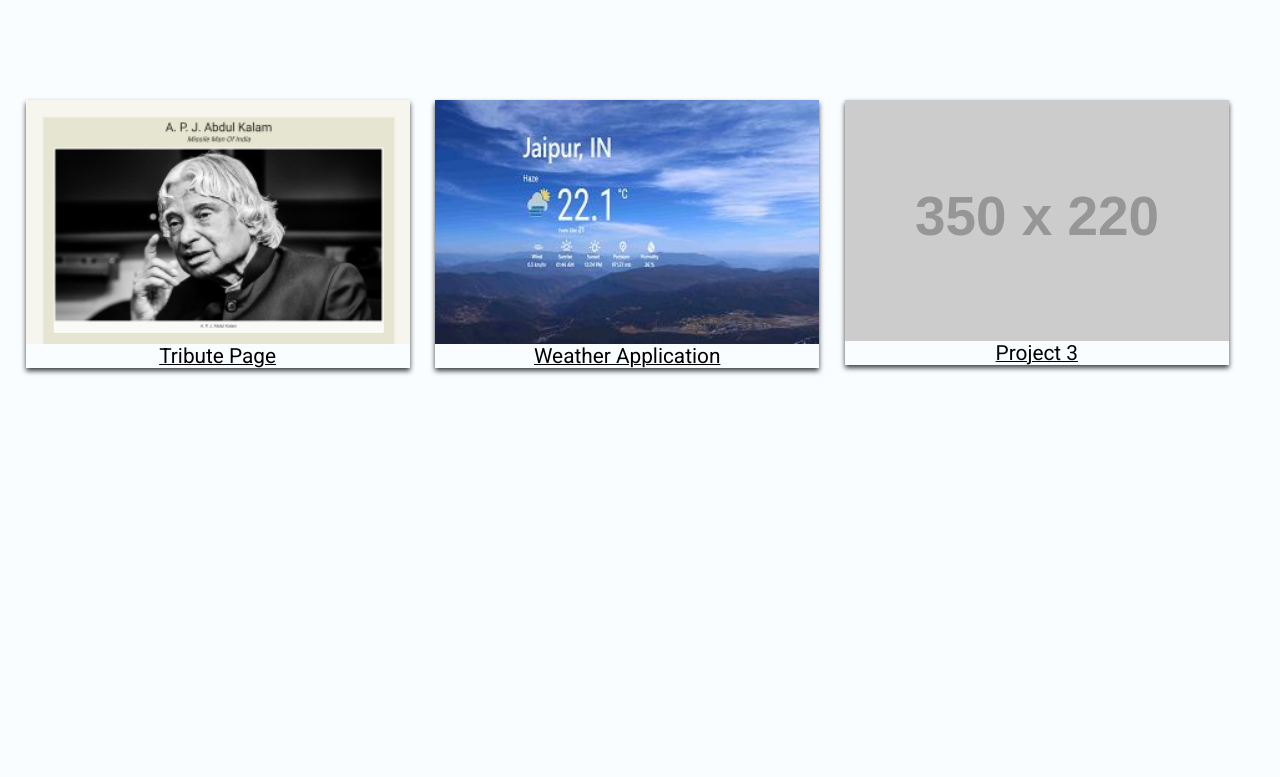
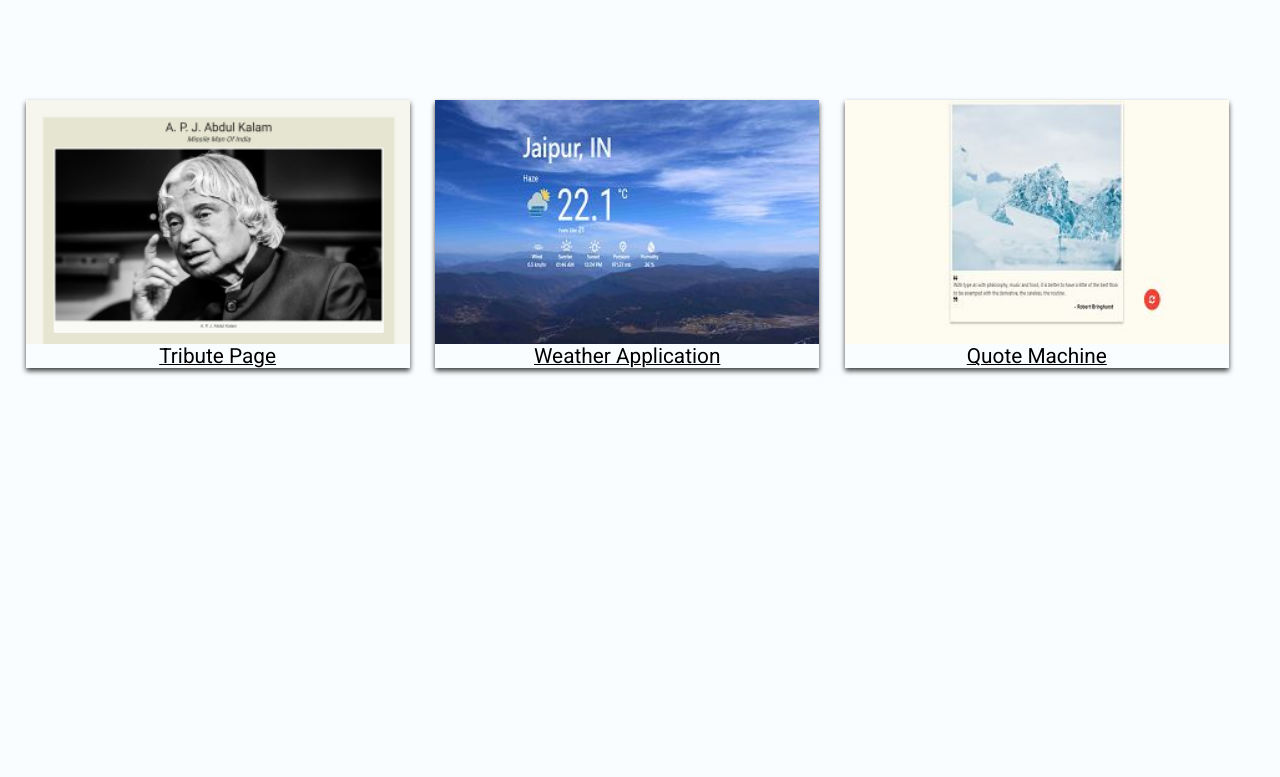
Before and after one commit to nileshkumar94/Portfolio, a plain HTML site: page index.html in a window 1280 px wide. Shown: the part 1781-2558 px from the top of the page. Drawn offline with Linux system fonts and the light colour scheme; placeholder pictures from the web are drawn by us.

Commit message:
added quote machine project

```diff
--- a/index.html
+++ b/index.html
@@ -52,8 +52,8 @@
                 <a class="project-title" href="https://nileshkumar94.github.io/Weather/" target="_blank">Weather Application</a>
             </div>
             <div class="project">
-                <img class="images" src="http://via.placeholder.com/350x220" alt="project-3">
-                <a class="project-title" href="#">Project 3</a>
+                <img class="images" src="images/quote-machine.jpg" alt="project-3">
+                <a class="project-title" href="https://nileshkumar94.github.io/Quote-Machine/"> Quote Machine</a>
 
             </div>
         </div>
```
Also changed, not shown: images/quote-machine.jpg (added).
